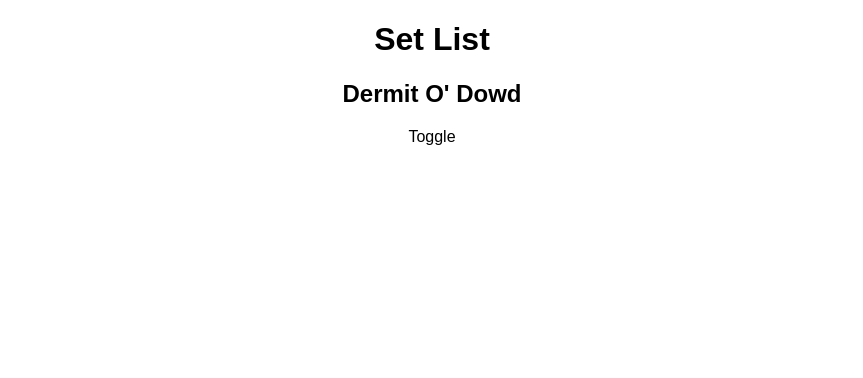
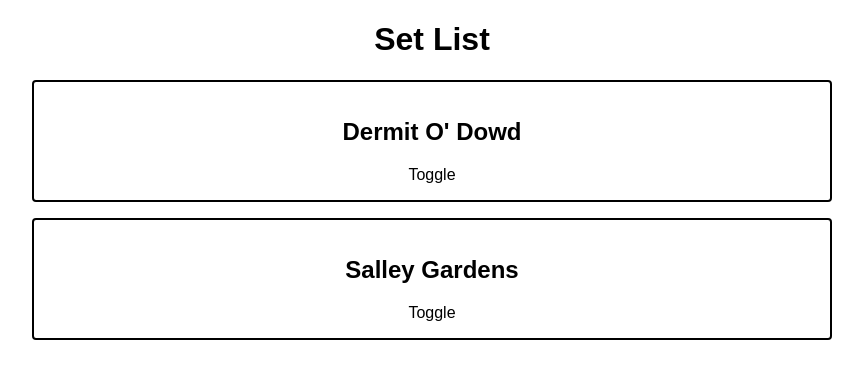
Before and after one commit to chipbell4/set-list, a React app: page / in a window 1280 px wide. Shown: the top 378 px of the page, without its empty margins (208-1071 px from the left). Built offline with nearby package versions, Linux system fonts and the light colour scheme.

Commit message:
Rendering multiple songs now

```diff
--- a/src/data/farmers-market.ts
+++ b/src/data/farmers-market.ts
@@ -12,6 +12,15 @@ const farmersMarket: SetList = {
         ["C", "G", "Am", undefined],
       ],
     },
+    {
+      title: "Salley Gardens",
+      chords: [
+        ["D", "A", "G", "D/F#", "G", "A", "D", "A"],
+        ["D", "A", "G", "D/F#", "G", "A", "D", undefined],
+        ["Bm", "G", "A", "D/F#", "G", "A", "Bm", "A"],
+        ["D", "A", "G", "D/F#", "G", "A", "D", undefined],
+      ]
+    }
   ],
 };
 
--- a/src/index.tsx
+++ b/src/index.tsx
@@ -5,10 +5,12 @@ import farmersMarket from "./data/farmers-market";
 import Song from "./song";
 
 const App = () => {
+  const songs = farmersMarket.songs.map(song => <Song song={song}></Song>);
+
   return (
     <div className="app">
       <h1>Set List</h1>
-      <Song song={farmersMarket.songs[0]}></Song>
+      { songs }
     </div>
   );
 };
--- a/styles.css
+++ b/styles.css
@@ -15,6 +15,7 @@ html {
     padding-bottom: 1em;
     border: 2px solid black;
     border-radius: 4px;
+    margin-bottom: 1em;
 }
 
 .song-container.played {
@@ -38,7 +39,7 @@ table.chord-chart td {
     border: 2px solid black;
     padding: 0.5em;
     text-align: center;
-    min-width: 5em;
+    min-width: 4em;
 }
 
 .accordion-container .collapsable-content.closed {
```
